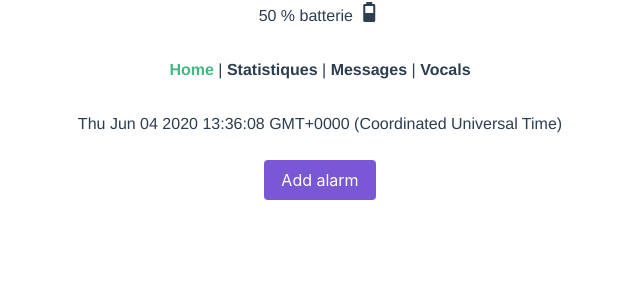
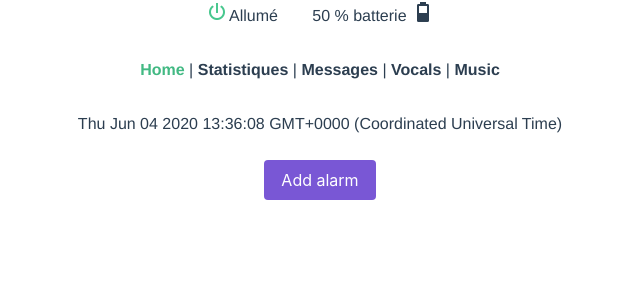
Before and after one commit to yanisakli/IOT, a Vue app in the folder front/: page / in a window 1280 px wide. Shown: the top 300 px of the page, without its empty margins (320-960 px from the left). Built offline with nearby package versions, Linux system fonts and the light colour scheme.

Commit message:
add music

```diff
--- a/front/src/App.vue
+++ b/front/src/App.vue
@@ -1,14 +1,29 @@
 <template>
   <div id="app">
-    <div id="battery" v-if="battery">
-      {{ battery }} % batterie
-      <b-icon :icon="'battery-' + battery"></b-icon>
+    <div id="power-status">
+      <template v-if="power">
+        <div class="is-vcentered">
+          <b-icon icon="power" type="is-success"></b-icon>
+          <span>Allumé</span>
+        </div>
+        <div id="battery" v-if="battery">
+          {{ battery }} % batterie
+          <b-icon :icon="'battery-' + battery"></b-icon>
+        </div>
+      </template>
+      <template v-else>
+        <div>
+          <b-icon icon="power" type="is-danger"></b-icon>
+          <span>Eteint</span>
+        </div>
+      </template>
     </div>
     <div id="nav">
       <router-link to="/">Home</router-link> |
       <router-link to="/stats">Statistiques</router-link> |
       <router-link to="/messages">Messages</router-link> |
-      <router-link to="/vocals">Vocals</router-link>
+      <router-link to="/vocals">Vocals</router-link> |
+      <router-link to="/music">Music</router-link>
     </div>
     <transition
       name="fade"
@@ -23,6 +38,7 @@
   export default {
     data() {
       return {
+        power: true,
         batteryPercentages: [10, 20, 30, 40, 50, 60, 70, 80, 90],
         battery: null
       }
@@ -58,4 +74,12 @@
 #nav a.router-link-exact-active {
   color: #42b983;
 }
+
+  #power-status {
+    display: flex;
+    justify-content: space-between;
+    align-items: center;
+    margin: auto;
+    width: 230px;
+  }
 </style>
--- a/front/src/router/index.js
+++ b/front/src/router/index.js
@@ -1,9 +1,10 @@
-import Vue from "vue";
+import Vue       from "vue";
 import VueRouter from "vue-router";
-import Alarm from "../views/Alarm.vue";
-import Stats from "../views/Stats.vue";
-import Vocal from "../views/Vocal.vue";
-import Message from "../views/Message.vue";
+import Alarm     from "../views/Alarm.vue";
+import Stats     from "../views/Stats.vue";
+import Vocal     from "../views/Vocal.vue";
+import Message   from "../views/Message.vue";
+import Music     from '../views/Music'
 
 Vue.use(VueRouter);
 
@@ -27,6 +28,11 @@ const routes = [
     path: "/messages",
     name: "message",
     component: Message
+  },
+  {
+    path: "/music",
+    name: "music",
+    component: Music
   }
 ];
 
--- /dev/null
+++ b/front/src/views/Music.vue
@@ -0,0 +1,57 @@
+<template>
+  <div class="content">
+    <h1 class="title">Music</h1>
+
+    <p class="subtitle">Choissisez votre propre musique au réveil !</p>
+    <div class="columns">
+      <div class="column is-6 is-offset-3">
+        <b-table :data="musics">
+          <template slot-scope="props">
+            <b-table-column field="id" label="ID" width="40" sortable numeric>
+              {{ props.row.id }}
+            </b-table-column>
+
+            <b-table-column field="titre" label="Titre" sortable centered>
+              <b-tag>{{ props.row.title }}</b-tag>
+            </b-table-column>
+
+            <b-table-column field="artist" label="Artiste" :width="240" sortable centered>
+              {{ props.row.artist }}
+            </b-table-column>
+
+            <b-table-column field="play">
+              <b-button @click.prevent="playSound(musicUrl)" icon-right="play" />
+            </b-table-column>
+          </template>
+        </b-table>
+      </div>
+    </div>
+
+  </div>
+</template>
+
+<script>
+  export default {
+    name: "Music",
+    data() {
+      return {
+        musics: [
+          { 'id': 1, 'title': 'Off Course', 'artist': 'Migos'},
+        ],
+        musicUrl: 'https://files.freemusicarchive.org/storage-freemusicarchive-org/music/WFMU/Broke_For_Free/Directionless_EP/Broke_For_Free_-_01_-_Night_Owl.mp3'
+
+      }
+    },
+    methods: {
+      playSound (sound) {
+        if(sound) {
+          const audio = new Audio(this.musicUrl);
+          audio.play();
+        }
+      }
+    }
+  };
+</script>
+
+<style scoped>
+</style>
```
